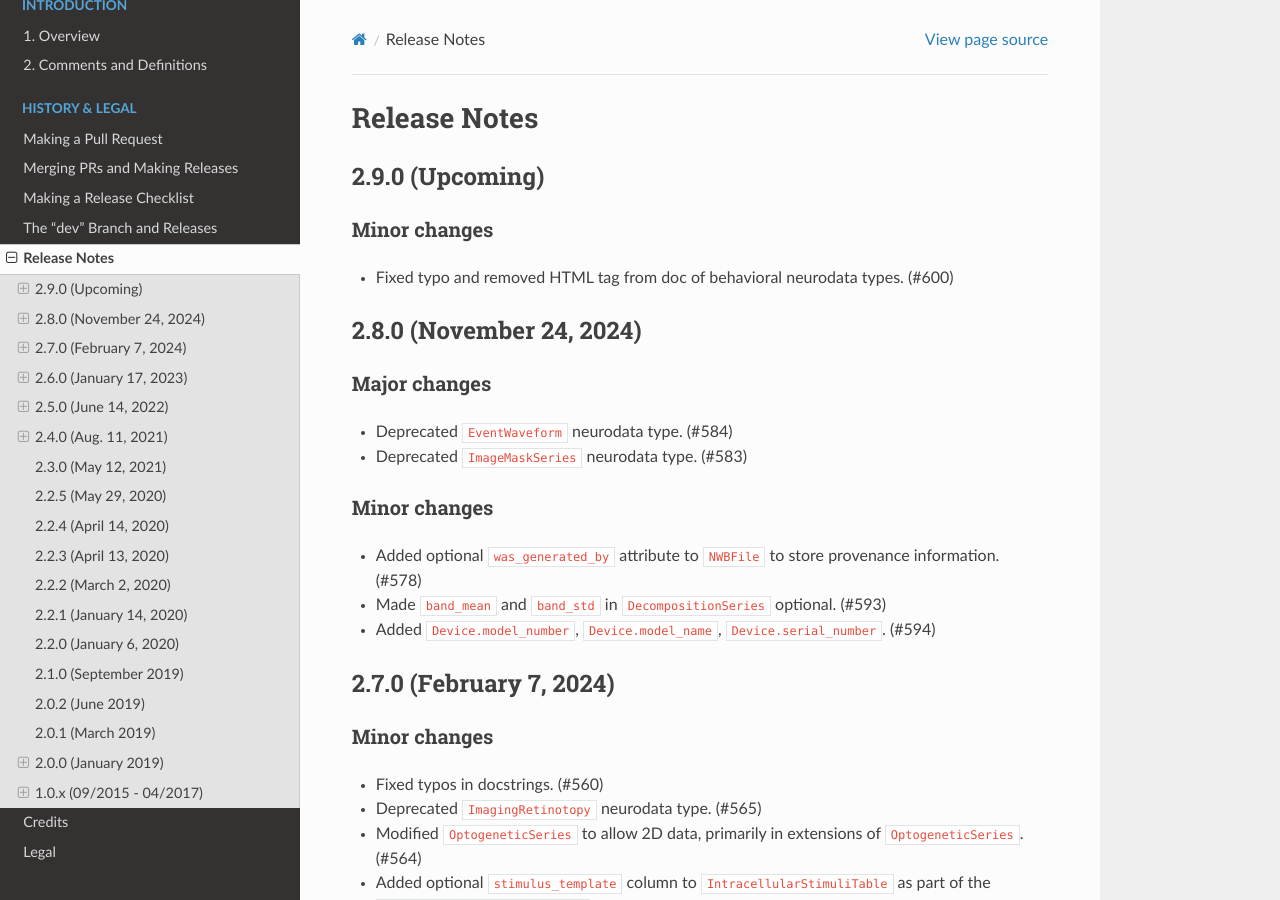
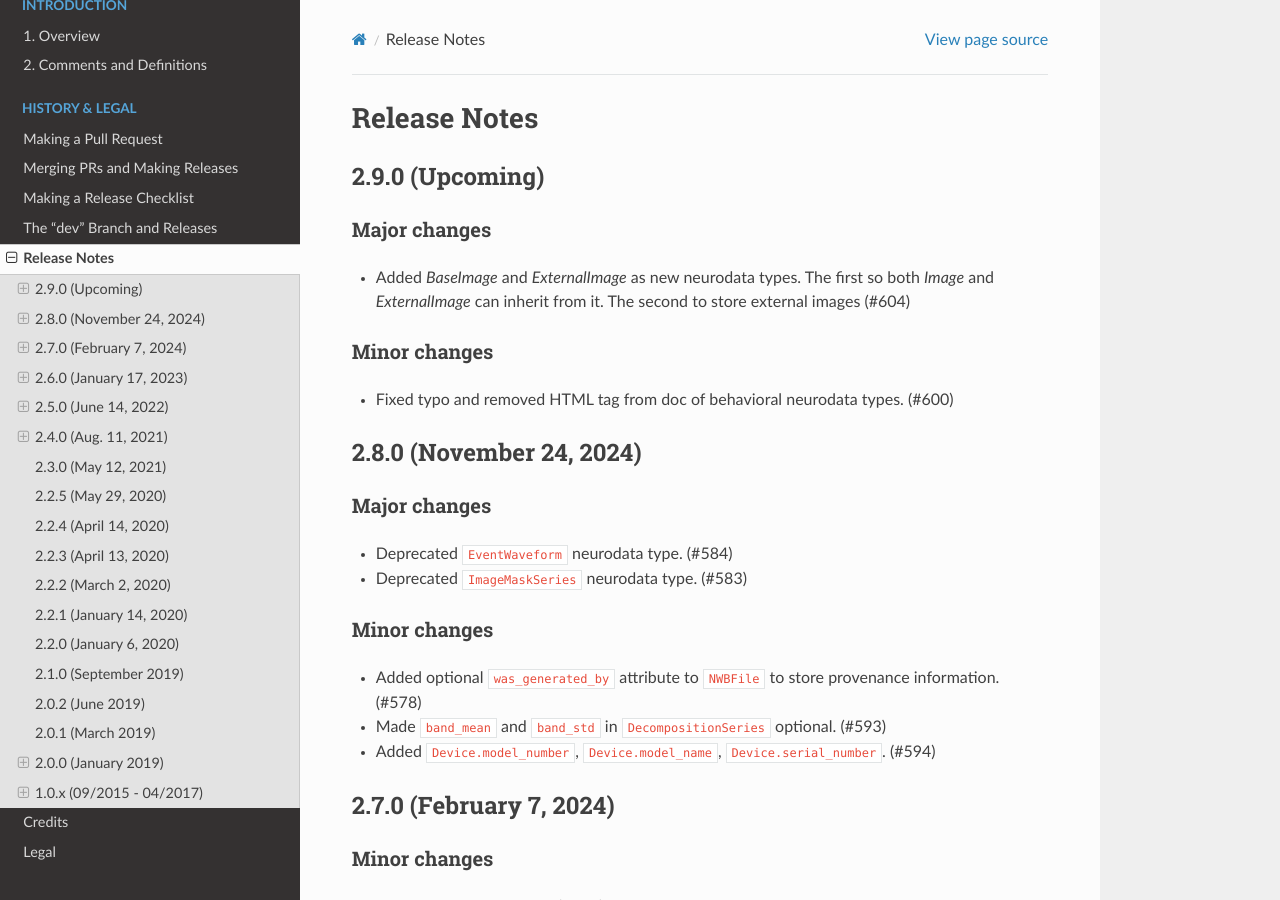
Before and after one commit to NeurodataWithoutBorders/nwb-schema, a Sphinx documentation site: the page built from docs/format/source/format_release_notes.rst, in a window 1280 px wide and 900 px high. Built offline with Sphinx 7.4.7 and the Read the Docs theme 3.1.0, drawn with Linux system fonts in a browser that asks for light colours.

Commit message:
Add `ExternalImage` (#604)
Co-authored-by: Ryan Ly <rly@lbl.gov>

```diff
--- a/docs/format/source/format_release_notes.rst
+++ b/docs/format/source/format_release_notes.rst
@@ -5,6 +5,10 @@ Release Notes
 
 2.9.0 (Upcoming)
 ----------------
+
+Major changes
+^^^^^^^^^^^^^
+- Added `BaseImage` and `ExternalImage` as new neurodata types. The first so both `Image` and `ExternalImage` can inherit from it. The second to store external images (#604)
 
 Minor changes
 ^^^^^^^^^^^^^
```
Also changed, not shown: 1 other file.
